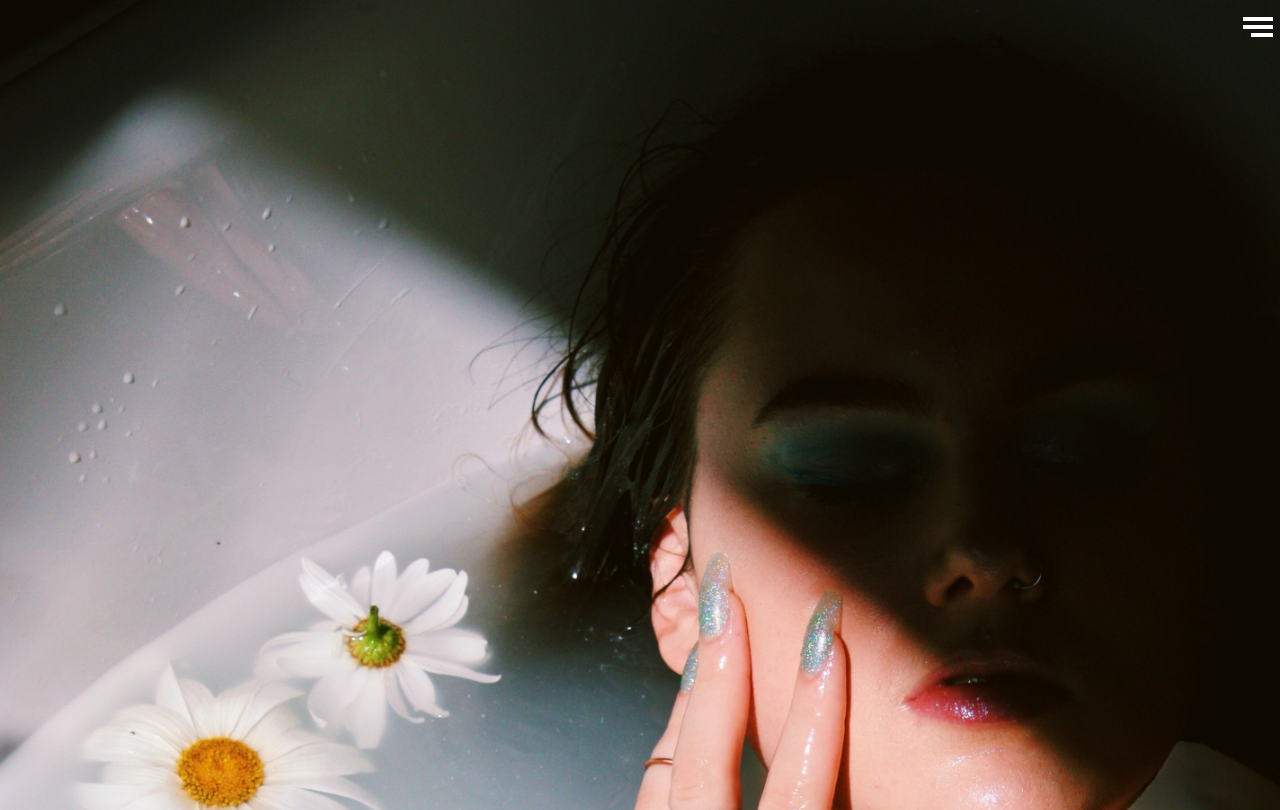
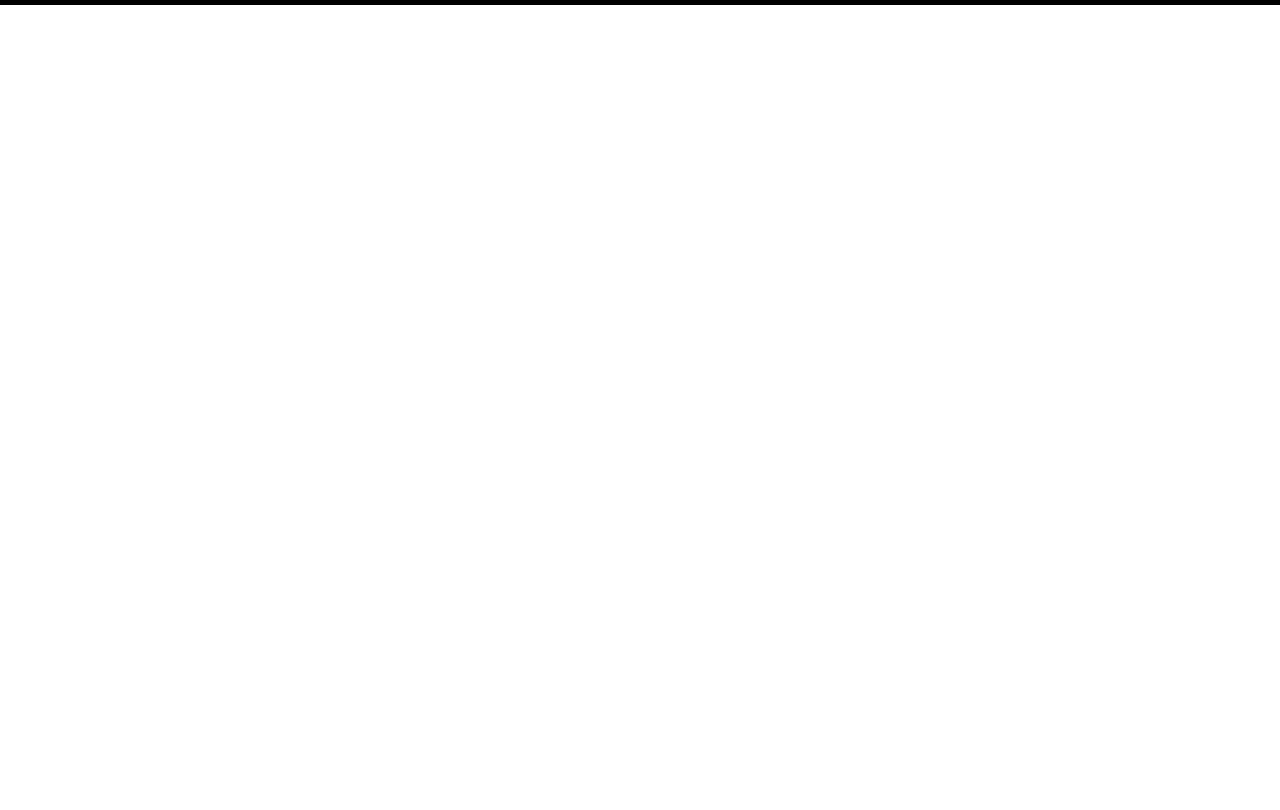
Before and after one commit to johnnyhuynh-dev/envy-nails, a React (Create React App) app: page / in a window 1280 px wide. Built offline with nearby package versions, Linux system fonts and the light colour scheme.

Commit message:
update ProgressBar, reduce Props to only sliding time

```diff
--- a/src/App.js
+++ b/src/App.js
@@ -1,12 +1,14 @@
 import React from "react";
 import Footer from "./Footer";
 import NavBar from "./NavBar";
+import ProgressBar from "./ProgressBar";
 
 function App() {
   return (
     <div>
-      <NavBar />
+      {/* <NavBar /> */}
       {/* <Footer /> */}
+      <ProgressBar slidingTime={2} />
     </div>
   );
 }
--- /dev/null
+++ b/src/ProgressBar.css
@@ -0,0 +1,10 @@
+.outer-bar {
+  height: 5px;
+  background-color: red;
+  width: 100%;
+}
+
+.inner-bar {
+  height: 5px;
+  background-color: black;
+}
--- /dev/null
+++ b/src/ProgressBar.js
@@ -0,0 +1,35 @@
+import React, { useState, useEffect, useRef } from "react";
+import "./ProgressBar.css";
+
+export default function ProgressBar({ slidingTime }) {
+  const [startWidth, setStartWidth] = useState(0);
+  const outerRef = useRef();
+  //   Interval to increase the width of the inner bar and cleaning up whenever it reaches the width of the outer bar
+
+  useEffect(() => {
+    // get the width value out of the outer bar
+    const outerWidthString = getComputedStyle(
+      outerRef.current
+    ).getPropertyValue("width");
+    const finalWidth = +outerWidthString.replace("px", "");
+    // the smaller amount the inner bar moves in each render, the smoother the transition
+    const pixelAmountPerFiveMs = finalWidth / (slidingTime * 200);
+
+    if (startWidth >= finalWidth) {
+      return;
+    }
+
+    const widthInterval = setInterval(() => {
+      setStartWidth((startWidth) => startWidth + pixelAmountPerFiveMs);
+    }, 5);
+    return () => clearInterval(widthInterval);
+  }, [startWidth]);
+
+  return (
+    <div className="progress-bar">
+      <div className="outer-bar" ref={outerRef}>
+        <div className="inner-bar" style={{ width: startWidth }}></div>
+      </div>
+    </div>
+  );
+}
--- a/src/index.css
+++ b/src/index.css
@@ -7,12 +7,12 @@ body {
   height: 100vh;
   margin: 0;
   background-color: white;
-  background-image: url("./background-photo.jpg");
+  /* background-image: url("./background-photo.jpg");
   background-size: cover;
   background-repeat: no-repeat;
   background-position-x: center;
   background-position-y: center;
-  background-attachment: fixed;
+  background-attachment: fixed; */
 }
 
 i {
```
